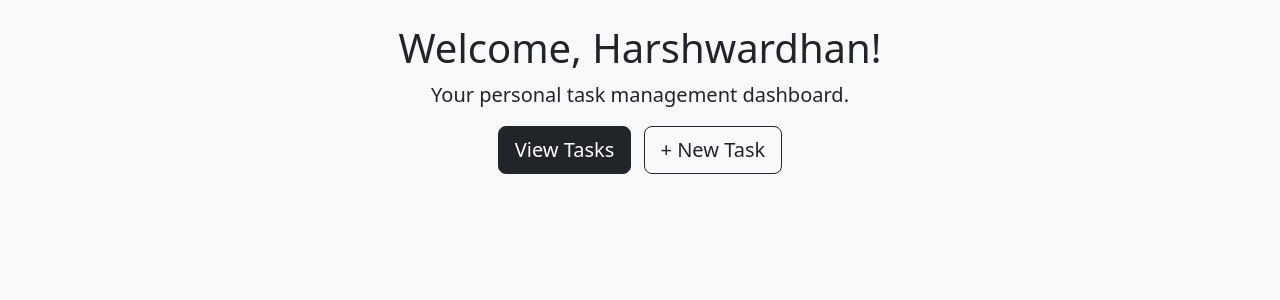
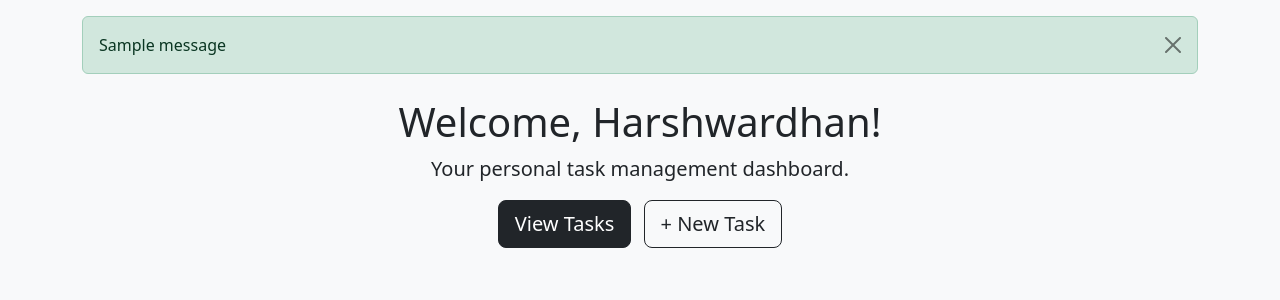
Before and after one commit to Harshwardhans-hub/Taskflow, a Django app: page / in a window 1280 px wide. Shown: the part 56-356 px from the top of the page. Run offline with Django 5.2, Linux system fonts and the light colour scheme; tables that the repository leaves empty hold one stand-in row (values such as "Sample post"); one stand-in notice (Sample message) is shown.

Commit message:
Day 10: Flash messages for create, edit, delete actions

```diff
--- a/tasks/views.py
+++ b/tasks/views.py
@@ -5,6 +5,7 @@ from django.contrib.auth.forms import UserCreationForm
 from django.contrib.auth import login
 from django.contrib.auth.decorators import login_required
 from django.db.models import Q
+from django.contrib import messages
 
 
 def home(request):
@@ -18,6 +19,7 @@ def home(request):
         context['todo_count'] = user_tasks.filter(status='todo').count()
         context['inprogress_count'] = user_tasks.filter(status = 'in_progress').count()
         context['done_count'] = user_tasks.filter(status = 'done').count()
+
 
     return render(request,'home.html',context)
 
@@ -44,11 +46,6 @@ def task_list(request):
 
     return render(request, 'tasks/task_list.html', context)
 
-
-
-
-
-
 @login_required
 def task_detail(request,pk):#pk is the primary key and can also be seen as the task_id for viewing the detail about that particular task with the plk or task_id
     task = get_object_or_404(Task, pk=pk)
@@ -65,6 +62,7 @@ def task_create(request):
             task = form.save(commit=False)
             task.user = request.user
             task.save()
+            messages.success(request,"Task created successfully")
             return redirect("task-list")
     else:
         form = TaskForm()
@@ -72,6 +70,8 @@ def task_create(request):
     context = {
         'form': form,
     }
+
+
     return render(request, 'tasks/task_form.html', context)
 
 @login_required
@@ -81,6 +81,7 @@ def task_update(request,pk):
         form = TaskForm(request.POST,instance=task)
         if form.is_valid():
             form.save()
+            messages.success(request,"Task edited successfully!")
             return redirect('task-list')
 
     else:
@@ -89,6 +90,7 @@ def task_update(request,pk):
 
     context = {'task':task,
             'form':form}
+
     return render(request,'tasks/task_form.html',context)
 
 @login_required
@@ -96,6 +98,7 @@ def task_delete(request,pk):
     task = get_object_or_404(Task,pk=pk,user=request.user)
     if request.method == "POST":
         task.delete()
+        messages.success(request,"Task deleted successfully!")
         return redirect('task-list')
 
     context={
--- a/templates/base.html
+++ b/templates/base.html
@@ -32,6 +32,17 @@
         </div>
     </nav>
 
+    {% if messages %}
+    <div class="container mt-3">
+        {% for message in messages %}
+            <div class="alert alert-{{ message.tags }} alert-dismissible fade show" role="alert">
+                {{ message }}
+                <button type="button" class="btn-close" data-bs-dismiss="alert"></button>
+            </div>
+        {% endfor %}
+    </div>
+    {% endif %}
+
     <div class="container mt-4">
         {% block content %}
         {% endblock %}
```
Also changed, not shown: taskflow/settings.py (+10 -1 lines).
